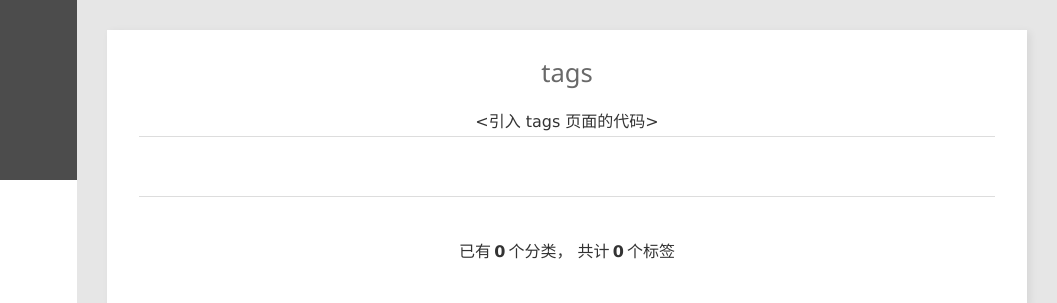
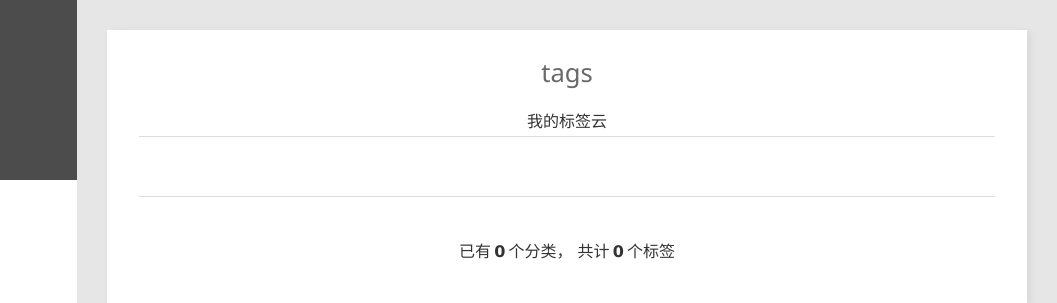
Before and after one commit to X-ljy/X-ljy.github.io, a plain HTML site: page tags/index.html in a window 1280 px wide. Shown: the top 303 px of the page, 223-1280 px from the left. Drawn offline with nearby package versions, Linux system fonts and the light colour scheme; some packages are replaced by stand-ins of ours; no server answers; a script that the page names is missing.

Commit message:
Site updated: 2019-07-05 23:23:57

```diff
--- a/tags/index.html
+++ b/tags/index.html
@@ -235,7 +235,7 @@
     <div class="article-entry" itemprop="articleBody">
 
 
-            <引入 tags 页面的代码>
+            我的标签云
 
 
 
```
